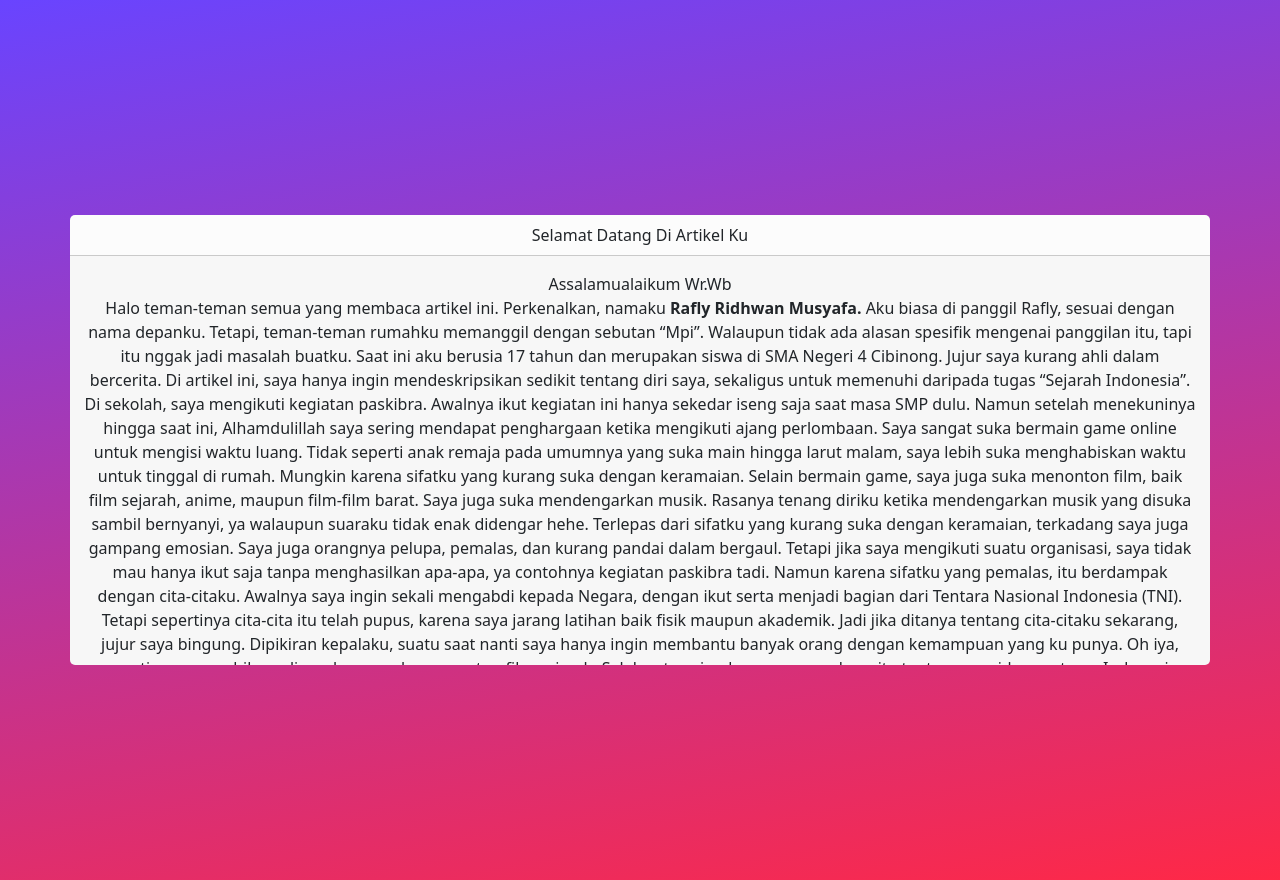
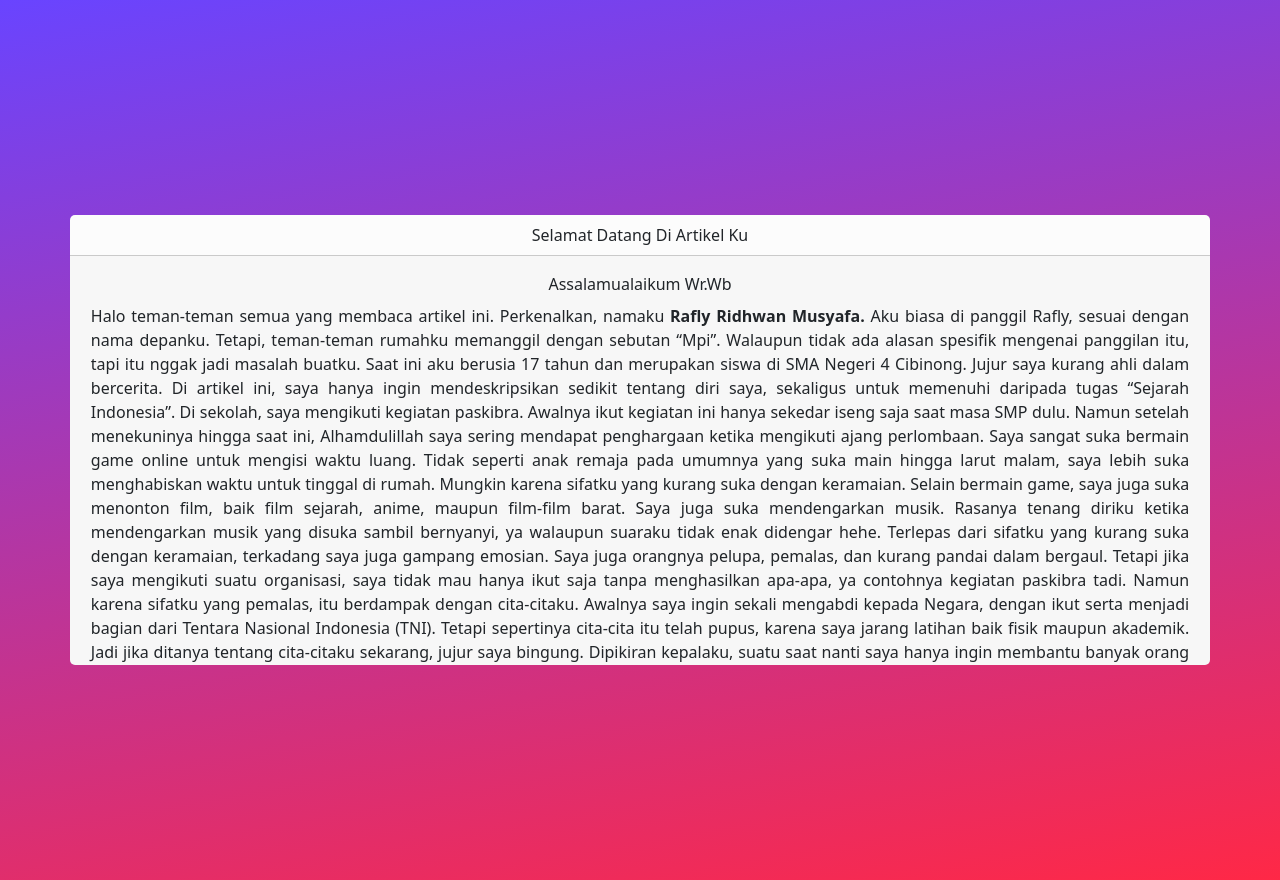
Before and after one commit to bimbims1252/raflyartikel, a plain HTML site: page desc.html in a window 1280 px wide. Drawn offline with Linux system fonts and the light colour scheme.

Commit message:
end project

```diff
--- a/assets/css/desc.css
+++ b/assets/css/desc.css
@@ -1,5 +1,9 @@
 .card-content-desc {
   height: 450px;
   overflow: hidden auto;
-  font-weight: 400;
+  font-weight: 500;
 }
+
+.card-text-rest {
+  text-align: justify;
+}
--- a/assets/css/style.css
+++ b/assets/css/style.css
@@ -51,6 +51,9 @@ a {
   margin: 0;
   text-align: center;
   padding: 1em 0.8em;
+}
+.card-content .card-header .card-text {
+  text-align: justify;
 }
 
 .sosmed .socmed1,
--- a/desc.html
+++ b/desc.html
@@ -22,7 +22,8 @@
                     Selamat Datang di Artikel ku
                 </p>
                 <div class="card-header">
-                    <p class="card-text card-text-rest">Assalamualaikum Wr.Wb <br>
+                    <span class="text-center text-capitalize "> Assalamualaikum Wr.Wb </span>
+                    <p class="card-text card-text-rest mt-2 px-2">
                         Halo teman-teman semua yang membaca artikel ini. Perkenalkan, namaku <strong>Rafly Ridhwan Musyafa.</strong> Aku biasa di panggil Rafly, sesuai dengan nama depanku. Tetapi, teman-teman rumahku memanggil dengan sebutan “Mpi”. Walaupun tidak ada alasan spesifik mengenai panggilan itu, tapi itu nggak jadi masalah buatku. Saat ini aku berusia 17 tahun dan merupakan siswa di SMA Negeri 4 Cibinong. Jujur saya kurang ahli dalam bercerita. Di artikel ini, saya hanya ingin mendeskripsikan sedikit tentang diri saya, sekaligus untuk memenuhi daripada tugas “Sejarah Indonesia”.
                         Di sekolah, saya mengikuti kegiatan paskibra. Awalnya ikut kegiatan ini hanya sekedar iseng saja saat masa SMP dulu. Namun setelah menekuninya hingga saat ini, Alhamdulillah saya sering mendapat penghargaan ketika mengikuti ajang perlombaan.
                         Saya sangat suka bermain game online untuk mengisi waktu luang. Tidak seperti anak remaja pada umumnya yang suka main hingga larut malam, saya lebih suka menghabiskan waktu untuk tinggal di rumah. Mungkin karena sifatku yang kurang suka dengan keramaian. Selain bermain game, saya juga suka menonton film, baik film sejarah, anime, maupun film-film barat. Saya juga suka mendengarkan musik. Rasanya tenang diriku ketika mendengarkan musik yang disuka sambil bernyanyi, ya walaupun suaraku tidak enak didengar hehe.
@@ -32,7 +33,7 @@
                         Mungkin sekian segitu saja yang dapat saya paparkan. Mohon maaf bila terdapat kesalahan dalam penulisan dari artikel ini, harap di maklum karena ini kali pertama saya bercerita seperti ini.
                         Wassalamualaikum Wr.Wb
                         </p>
-                        <a href="index.html" class="btn btn-primary text-capitalize">kembali ke profile</a>
+                        <a href="index.html" class="btn btn-primary text-capitalize mt-3">kembali ke profile</a>
                 </div>
             </div>
         </div>
```
Also changed, not shown: index.html (+4 -3 lines).
